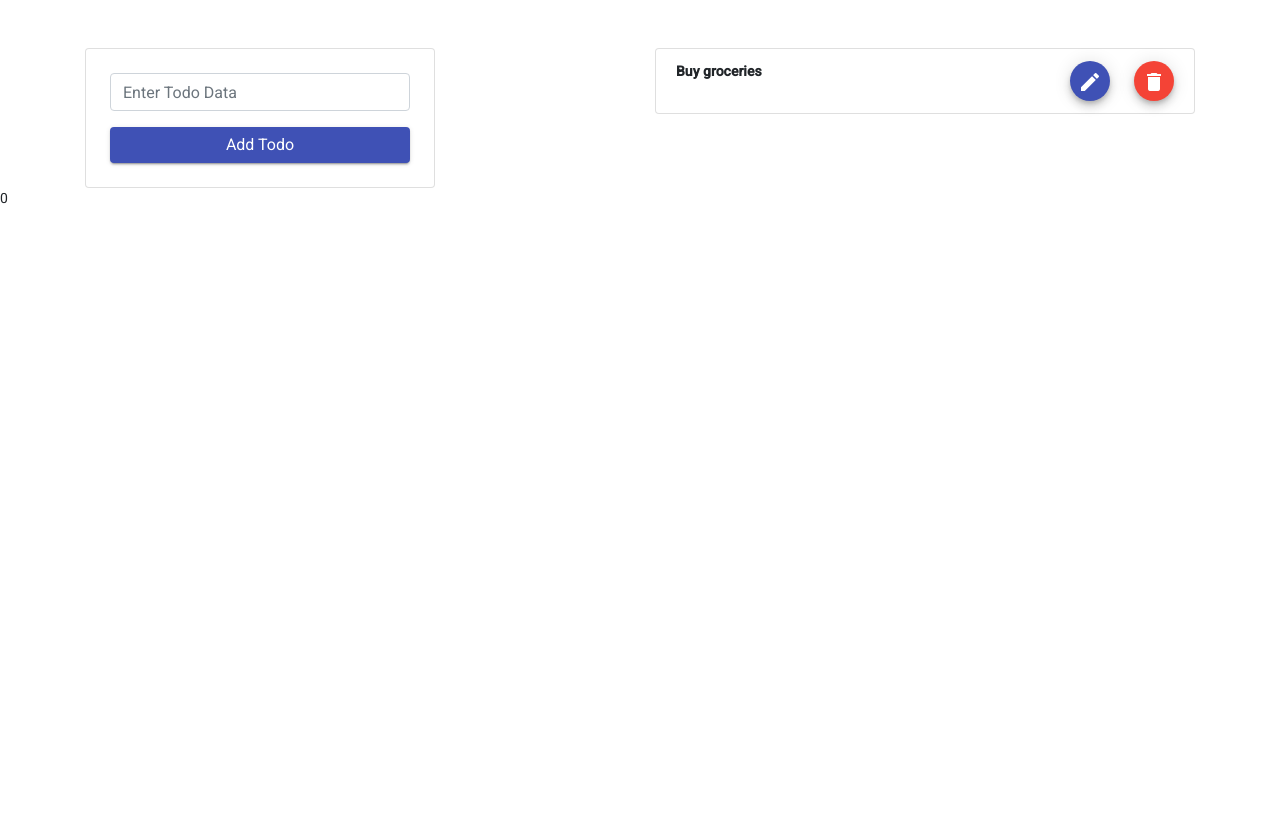
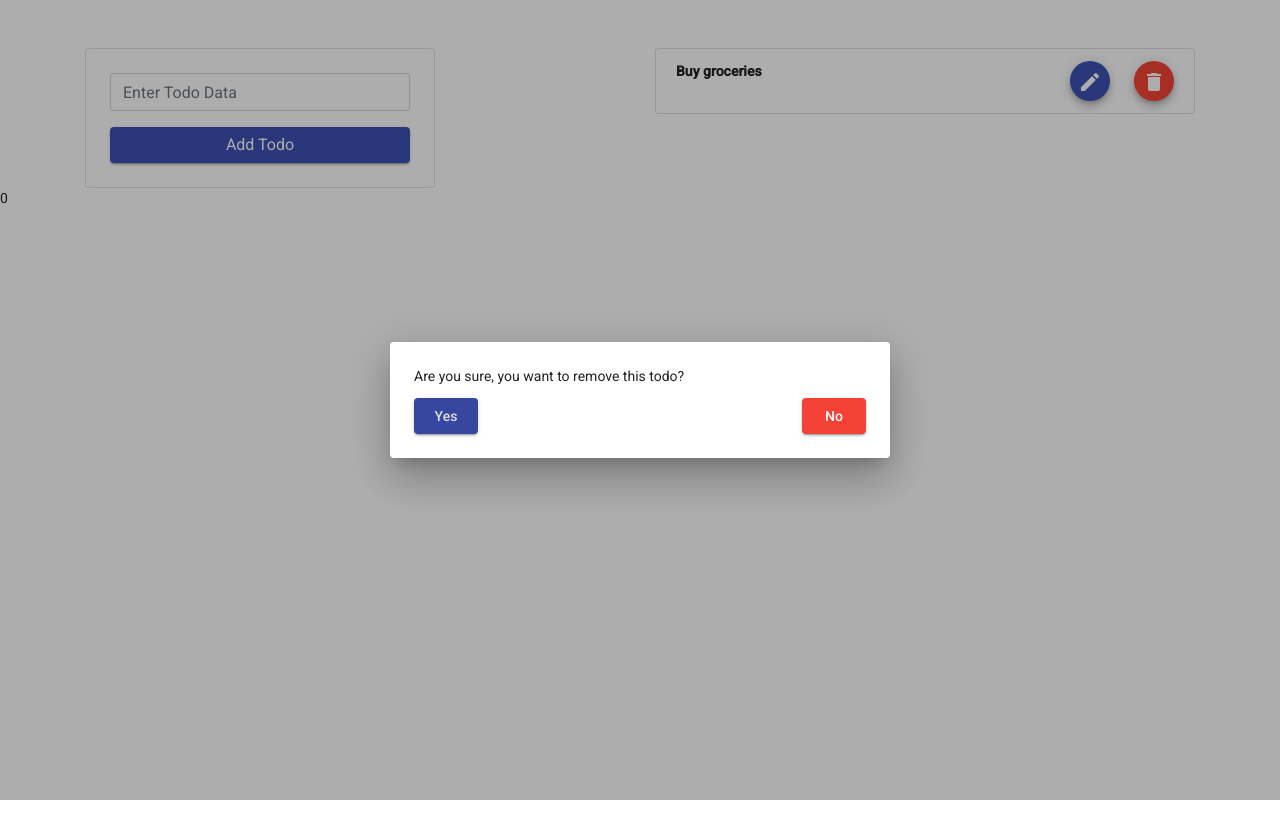
Before and after one commit to skiranbiradar666/todo, an Angular app: page / in a window 1280 px wide. Both pictures are taken after a click on the button "delete". Shown: the top 838 px of the page. Built offline with nearby package versions, Linux system fonts and the light colour scheme.

Commit message:
remove functionality added

```diff
--- /dev/null
+++ b/src/app/get-confirm/get-confirm.component.html
@@ -0,0 +1,13 @@
+
+
+<p>
+    Are you sure, you want to remove this todo?
+</p>
+<div class="d-flex justify-content-between">
+    <button
+    (click)="onClose(true)"
+     mat-raised-button color="primary">Yes</button>
+    <button
+    (click)="onClose(false)"
+    mat-raised-button color="warn">No</button>
+</div>
--- /dev/null
+++ b/src/app/get-confirm/get-confirm.component.ts
@@ -0,0 +1,22 @@
+import { Component, OnInit } from '@angular/core';
+import { MatDialogRef } from '@angular/material/dialog';
+
+@Component({
+  selector: 'app-get-confirm',
+  templateUrl: './get-confirm.component.html',
+  styleUrls: ['./get-confirm.component.scss']
+})
+export class GetConfirmComponent implements OnInit {
+
+  constructor(
+    private matDialogRef: MatDialogRef<GetConfirmComponent>
+  ) { }
+
+  ngOnInit(): void {
+  }
+
+onClose(flag:boolean){
+  this.matDialogRef.close(flag)
+}
+
+}
--- a/src/app/shared/components/todo/todo.component.html
+++ b/src/app/shared/components/todo/todo.component.html
@@ -18,7 +18,9 @@
                 <strong>{{todo.title}}</strong>
                 <div>
                     <button mat-mini-fab color="primary" class="mr-4"><mat-icon>edit</mat-icon></button>
-                    <button mat-mini-fab color="warn" ><mat-icon>delete</mat-icon></button>
+                    <button
+                    (click)="onTodoRemove('todo.id')"
+                    mat-mini-fab color="warn" ><mat-icon>delete</mat-icon></button>
                 </div>
                 </li>
 
--- a/src/app/shared/components/todo/todo.component.ts
+++ b/src/app/shared/components/todo/todo.component.ts
@@ -2,6 +2,8 @@ import { Component, ElementRef, OnInit, ViewChild } from '@angular/core';
 import { todoArr } from 'src/app/const/todo';
 import { Itodo } from 'src/app/model/todo';
 import { SnackbarService } from '../../services/snackbar.service';
+import { MatDialog, MatDialogConfig } from '@angular/material/dialog';
+import { GetConfirmComponent } from 'src/app/get-confirm/get-confirm.component';
 
 @Component({
   selector: 'app-todo',
@@ -11,7 +13,9 @@ import { SnackbarService } from '../../services/snackbar.service';
 export class TodoComponent implements OnInit {
   @ViewChild('todoInput') todoInput!:ElementRef
  todoData:Array<Itodo> = todoArr
-  constructor(private snack:SnackbarService) { }
+  constructor(private snack:SnackbarService,
+    private matDialog: MatDialog
+  ) { }
 
   ngOnInit(): void {
   }
@@ -29,5 +33,19 @@ export class TodoComponent implements OnInit {
     }
 
 
+    onTodoRemove(id:string){
+     let matConfig = new MatDialogConfig()
+     matConfig.disableClose = true
+     matConfig.width = "500px"
+     let matDialogRef = this.matDialog.open(GetConfirmComponent,matConfig)
+     matDialogRef.afterClosed()
+      .subscribe(res=>{
+       if(res){
+        let getIndex = this.todoData.findIndex(todo=>todo.id === id)
+        this.todoData.splice(getIndex,1)
+        this.snack.showSuccess(`The todo item with id ${id} is removed successfully!!!`)
+       }
+      })
+    }
 
   }
```
Also changed, not shown: src/app/app.module.ts (+6 -2 lines), src/app/get-confirm/get-confirm.component.scss (added), 1 other file (tests, documents, lock files or other folders).
